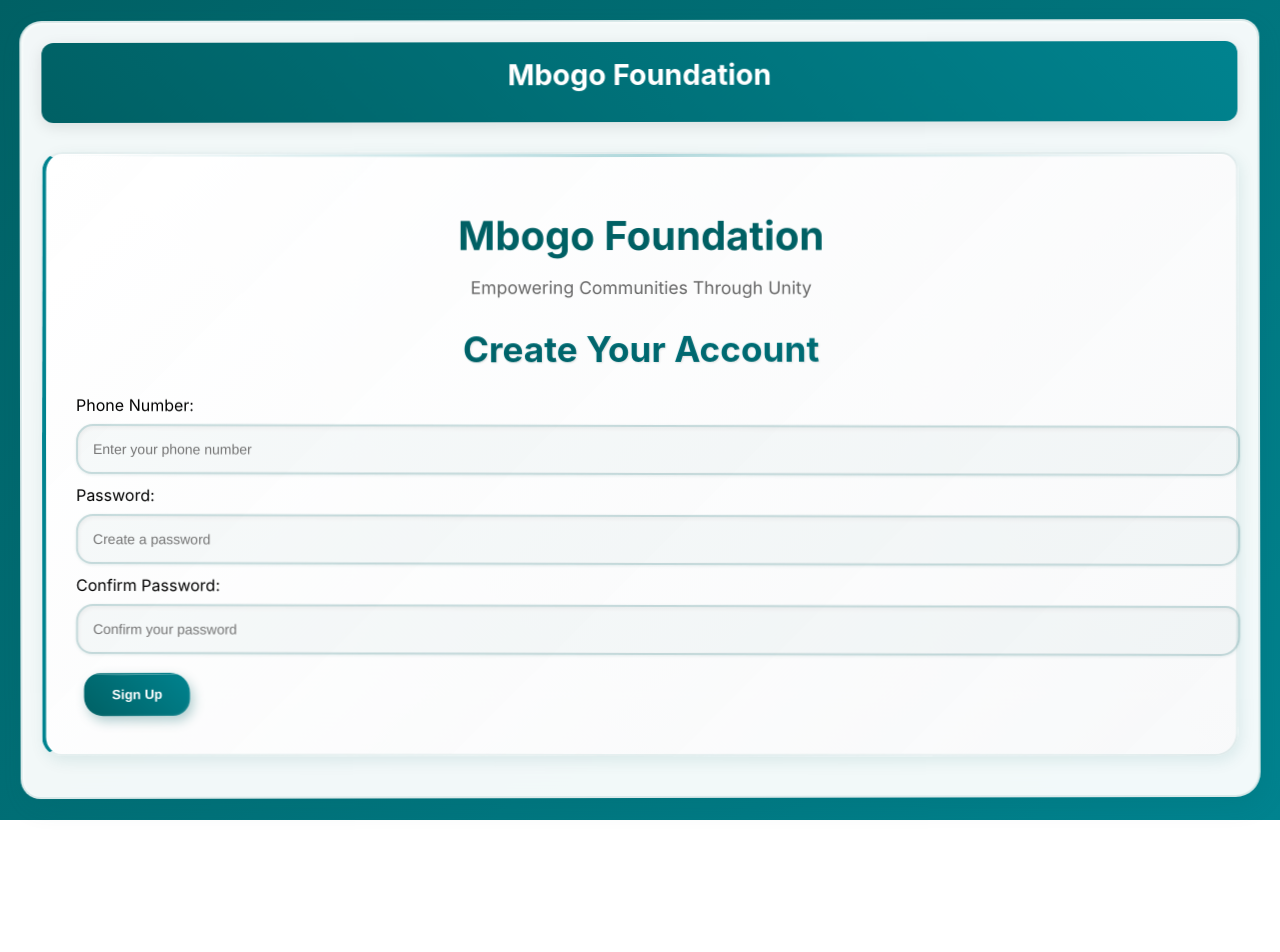
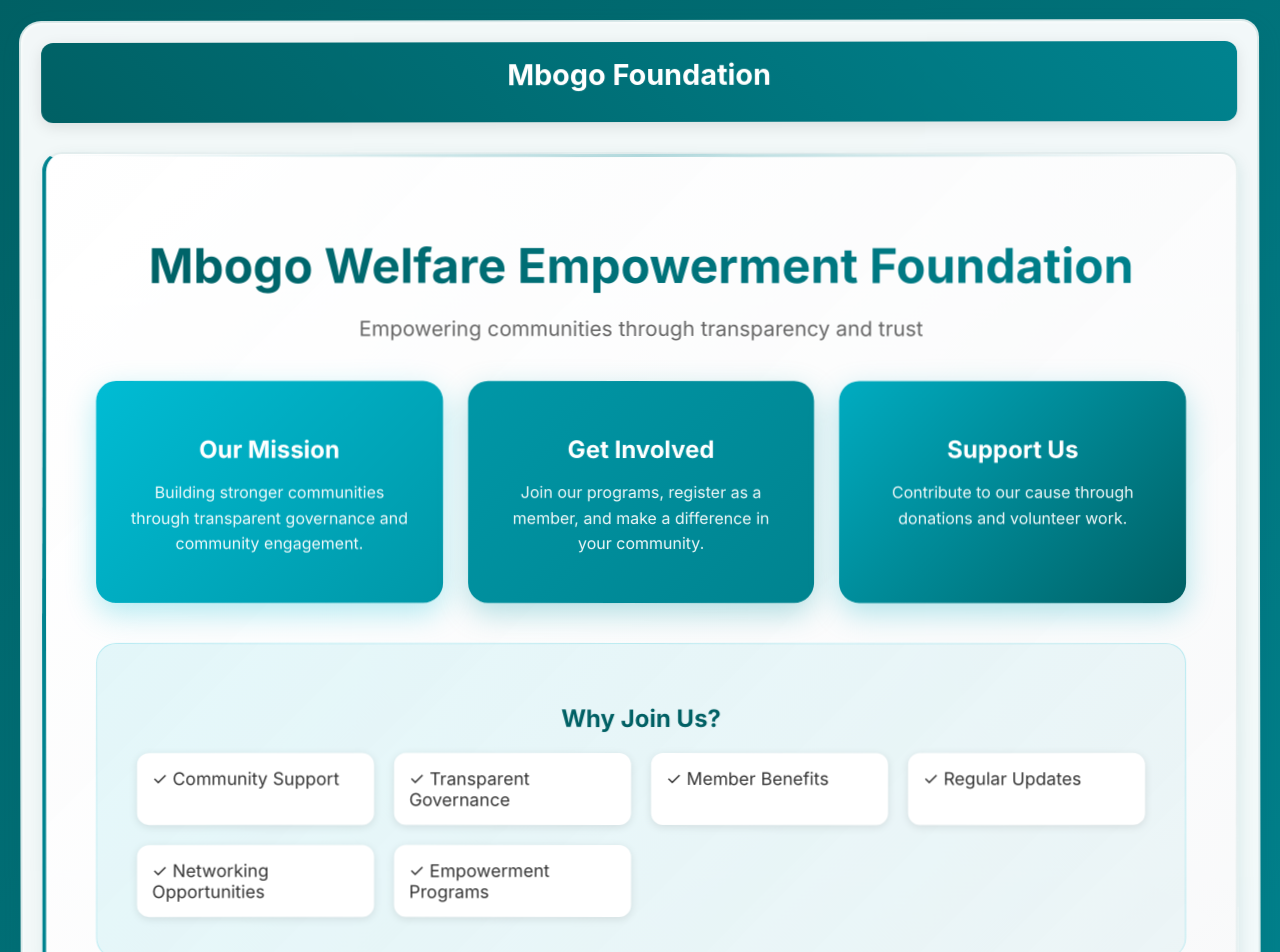
Before and after one commit to Claire123-creator-bit/Foundation, a React (Create React App) app in the folder frontend/: page / in a window 1280 px wide. Shown: the top 952 px of the page. Before the commit the page ends 820 px from the top, so only its background shows below. Built offline with nearby package versions, Linux system fonts and the light colour scheme.

Commit message:
Adds a landing page

```diff
--- a/frontend/src/App.js
+++ b/frontend/src/App.js
@@ -1,4 +1,5 @@
 import React, { useState, useEffect } from 'react';
+import LandingPage from './components/LandingPage';
 import HomePage from './components/HomePage';
 import AboutUs from './components/AboutUs';
 import ContactUs from './components/ContactUs';
@@ -20,7 +21,7 @@ import Watermark from './components/Watermark';
 
 function App() {
   const [refresh, setRefresh] = useState(false);
-  const [activeTab, setActiveTab] = useState('signup');
+  const [activeTab, setActiveTab] = useState('landing');
   const [userRole, setUserRole] = useState(null);
   const [userId, setUserId] = useState(null);
   const [userName, setUserName] = useState('');
@@ -38,7 +39,7 @@ function App() {
       setUserName(storedUserName || '');
       setActiveTab('dashboard');
     } else {
-      setActiveTab('signup');
+      setActiveTab('landing');
     }
   }, []);
 
@@ -130,6 +131,7 @@ function App() {
         )}
       </nav>
 
+      {!userRole && activeTab === 'landing' && <LandingPage onGetStarted={() => setActiveTab('signup')} onLogin={() => setActiveTab('login')} />}
       {!userRole && activeTab === 'signup' && <SignUpPage onSignUpSuccess={handleSignUpSuccess} />}
       {!userRole && activeTab === 'registration' && <EnhancedRegistrationPro signupPhone={signupPhone} onRegistrationSuccess={handleRegistrationSuccess} />}
       {!userRole && activeTab === 'confirmation' && <MembershipConfirmation memberData={memberData} onContinue={handleConfirmationContinue} />}
--- /dev/null
+++ b/frontend/src/components/LandingPage.js
@@ -0,0 +1,137 @@
+import React from 'react';
+
+function LandingPage({ onGetStarted, onLogin }) {
+  return (
+    <div className="form-container">
+      <div style={{textAlign: 'center', padding: '20px'}}>
+        <h1 style={{
+          fontSize: '3em',
+          background: 'linear-gradient(45deg, #006064, #00838f)',
+          WebkitBackgroundClip: 'text',
+          WebkitTextFillColor: 'transparent',
+          marginBottom: '15px'
+        }}>
+          Mbogo Welfare Empowerment Foundation
+        </h1>
+        <p style={{fontSize: '1.3em', color: '#666', marginBottom: '40px'}}>
+          Empowering communities through transparency and trust
+        </p>
+
+        <div style={{
+          display: 'grid',
+          gridTemplateColumns: 'repeat(auto-fit, minmax(280px, 1fr))',
+          gap: '25px',
+          marginBottom: '40px'
+        }}>
+          <div style={{
+            padding: '30px',
+            background: 'linear-gradient(135deg, #00bcd4 0%, #0097a7 100%)',
+            borderRadius: '20px',
+            boxShadow: '0 10px 30px rgba(0, 188, 212, 0.3)',
+            color: 'white',
+            transition: 'transform 0.3s ease',
+            cursor: 'pointer'
+          }}
+          onMouseEnter={e => e.currentTarget.style.transform = 'translateY(-10px)'}
+          onMouseLeave={e => e.currentTarget.style.transform = 'translateY(0)'}>
+            <h3 style={{fontSize: '1.5em', marginBottom: '15px'}}>Our Mission</h3>
+            <p style={{lineHeight: '1.6', opacity: '0.95'}}>
+              Building stronger communities through transparent governance and community engagement.
+            </p>
+          </div>
+
+          <div style={{
+            padding: '30px',
+            background: 'linear-gradient(135deg, #0097a7 0%, #00838f 100%)',
+            borderRadius: '20px',
+            boxShadow: '0 10px 30px rgba(0, 151, 167, 0.3)',
+            color: 'white',
+            transition: 'transform 0.3s ease',
+            cursor: 'pointer'
+          }}
+          onMouseEnter={e => e.currentTarget.style.transform = 'translateY(-10px)'}
+          onMouseLeave={e => e.currentTarget.style.transform = 'translateY(0)'}>
+            <h3 style={{fontSize: '1.5em', marginBottom: '15px'}}>Get Involved</h3>
+            <p style={{lineHeight: '1.6', opacity: '0.95'}}>
+              Join our programs, register as a member, and make a difference in your community.
+            </p>
+          </div>
+
+          <div style={{
+            padding: '30px',
+            background: 'linear-gradient(135deg, #00acc1 0%, #006064 100%)',
+            borderRadius: '20px',
+            boxShadow: '0 10px 30px rgba(0, 172, 193, 0.3)',
+            color: 'white',
+            transition: 'transform 0.3s ease',
+            cursor: 'pointer'
+          }}
+          onMouseEnter={e => e.currentTarget.style.transform = 'translateY(-10px)'}
+          onMouseLeave={e => e.currentTarget.style.transform = 'translateY(0)'}>
+            <h3 style={{fontSize: '1.5em', marginBottom: '15px'}}>Support Us</h3>
+            <p style={{lineHeight: '1.6', opacity: '0.95'}}>
+              Contribute to our cause through donations and volunteer work.
+            </p>
+          </div>
+        </div>
+
+        <div style={{
+          padding: '40px',
+          background: 'linear-gradient(135deg, rgba(0,188,212,0.1) 0%, rgba(0,151,167,0.05) 100%)',
+          borderRadius: '20px',
+          border: '1px solid rgba(0,188,212,0.2)',
+          marginBottom: '30px'
+        }}>
+          <h2 style={{color: '#006064', marginBottom: '20px'}}>Why Join Us?</h2>
+          <div style={{
+            display: 'grid',
+            gridTemplateColumns: 'repeat(auto-fit, minmax(200px, 1fr))',
+            gap: '20px',
+            textAlign: 'left'
+          }}>
+            {[
+              '✓ Community Support',
+              '✓ Transparent Governance',
+              '✓ Member Benefits',
+              '✓ Regular Updates',
+              '✓ Networking Opportunities',
+              '✓ Empowerment Programs'
+            ].map((item, idx) => (
+              <div key={idx} style={{
+                padding: '15px',
+                background: 'white',
+                borderRadius: '12px',
+                boxShadow: '0 2px 8px rgba(0,0,0,0.1)',
+                fontSize: '1.1em',
+                color: '#333'
+              }}>
+                {item}
+              </div>
+            ))}
+          </div>
+        </div>
+
+        <div style={{display: 'flex', gap: '20px', justifyContent: 'center', flexWrap: 'wrap'}}>
+          <button onClick={onGetStarted} style={{
+            padding: '18px 40px',
+            fontSize: '1.2em',
+            background: 'linear-gradient(45deg, #006064, #00838f)',
+            borderRadius: '25px'
+          }}>
+            Get Started
+          </button>
+          <button onClick={onLogin} style={{
+            padding: '18px 40px',
+            fontSize: '1.2em',
+            background: 'linear-gradient(45deg, #0097a7, #00acc1)',
+            borderRadius: '25px'
+          }}>
+            Member Login
+          </button>
+        </div>
+      </div>
+    </div>
+  );
+}
+
+export default LandingPage;
```
Also changed, not shown: 2 other files (tests, documents, lock files or other folders).
